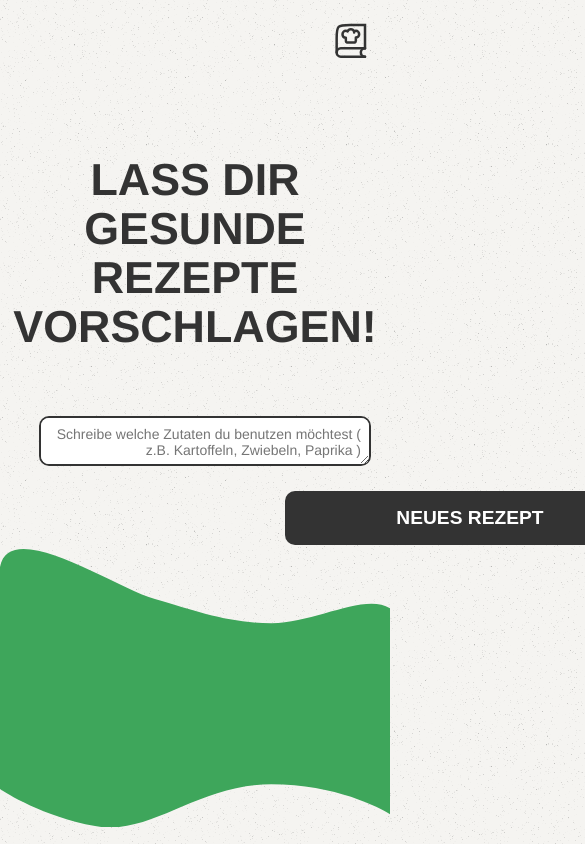
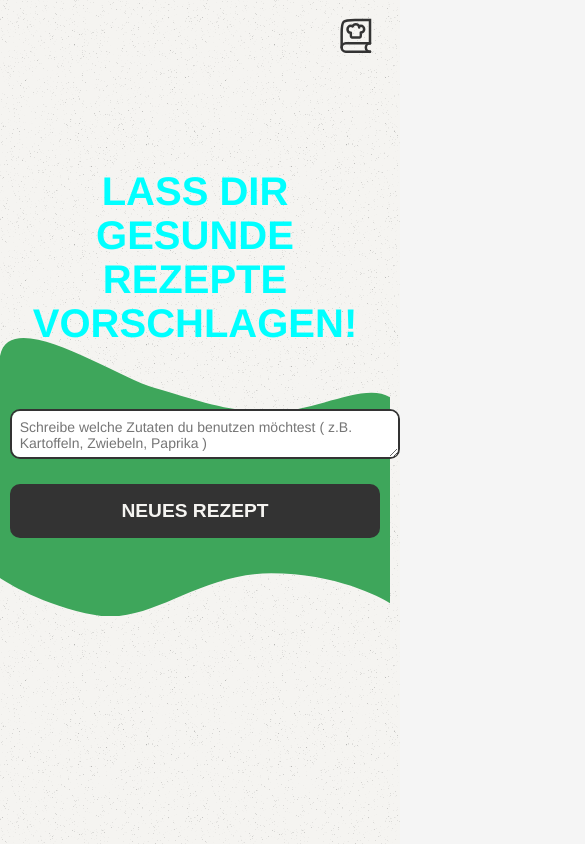
Before and after one commit to lebuxx/recipe_web_app, a React (Create React App) app in the folder frontend/react-frontend/: page / in a window 390 px wide. Shown: the top 844 px of the page, 585 px wide, since content can reach past the window. Built offline with nearby package versions, Linux system fonts and the light colour scheme; a web font is replaced by a local one.

Commit message:
feat: Update favicon to SVG format and modify HomePage title styling

```diff
--- a/frontend/react-frontend/public/index.html
+++ b/frontend/react-frontend/public/index.html
@@ -2,7 +2,7 @@
 <html lang="en">
   <head>
     <meta charset="utf-8" />
-    <link rel="icon" href="%PUBLIC_URL%/favicon.ico" />
+<link rel="icon" type="image/svg+xml" href="%PUBLIC_URL%/favicon.svg" />
     <meta name="viewport" content="width=device-width, initial-scale=1" />
     <meta name="theme-color" content="#000000" />
     <meta
--- a/frontend/react-frontend/src/App.css
+++ b/frontend/react-frontend/src/App.css
@@ -77,7 +77,7 @@ body {
 
 .btn-primary {
   background-color: #333;
-  color: white;
+  color:#F5F4F1;
 }
 
 .btn-primary:hover {
@@ -126,9 +126,14 @@ body {
   line-height: 1;
 }
 
-h1 span{
+/* h1 span{
   display: block;
-}
+} */
+ .home-title::before {
+  content: "Lass dir\A gesunde\A Rezepte\A vorschlagen!";
+  white-space: pre-line;
+  display: block;
+ }
 
 .tomato-image {
   position: absolute;
@@ -408,243 +413,131 @@ body.saved-recipes-page{
 }
 
 
-/* ===== RESPONSIVE DESIGN ===== */
+/* ===== RESPONSIVE DESIGN ===== *
 
-/* Large screens (1200px+) */
-@media (min-width: 1200px) {
-  /* Home page */
-  .home-title {
-    font-size: 9.5rem;
-  }
-
-  .tomato-image {
-    width: 450px;
-  }
-
-  .homepage-green-background {
-    top: 70%;
-    transform: translateY(-10%);
-  }
-}
-
-/* Desktop/Laptop (992px - 1199px) */
-@media (max-width: 1199px) and (min-width: 992px) {
-  /* Home page */
-  .home-title {
-    font-size: 7rem;
-  }
-
-  .tomato-image {
-    width: 350px;
-    left: 80%;
-  }
-
-.homepage-green-background {
-    top: 80%;
-    transform: translateY(-10%);
-  }
-
-  /* Recipe page */
-  .recipe-content{
-    display: flex;
-    flex-direction: column;
-  }
-
-  /*Saved recipes page */
-  .saved-recipe-title{
-    text-align: right;
-  }
-  .saved-recipe-green-background{
-    /* display: none; */
-  }
-
-}
-/* Tablets landscape (768px - 991px) */
-@media (max-width: 991px) and (min-width: 768px) {
-  /* Home page */
+/* Tablets und kleinere Desktops */
+@media (max-width: 1199px) {
   .home-title {
     font-size: 6rem;
+    color:#ea0f0f
   }
 
   .tomato-image {
     width: 300px;
-    left: 80%;
-  }
-   .homepage-green-background {
-    top: 70%;
-    transform: translateY(-10%);
   }
 
   .title-container {
     margin-bottom: 10rem;
   }
 
-    /* Recipe page */
-    .recipe-content{
-      display: flex;
-      flex-direction: column;
-    }
-
-    /*Saved recipes page */
-  .saved-recipe-title{
-    text-align: right;
+  .homepage-green-background {
+    top: 70%;
   }
 
-  .saved-recipe-green-background{
-  /* display: none; */
+  /* Recipe page wird gestapelt */
+  .recipe-content {
+    display: flex;
+    flex-direction: column;
+    gap: 1.5rem;
+  }
+
+  .recipe-title {
+    font-size: 4rem;
+    margin: 8rem auto 4rem;
+  }
+
+  .recipe-container {
+    width: 90%;
+    padding: 1.5rem;
+  }
+
+  /* Saved recipes */
+  .saved-recipe-title {
+    font-size: 5rem;
+    margin-bottom: 4rem;
+    padding: 0 1rem;
+  }
+
+  .saved-recipe-item {
+    padding: 20px 30px;
+    margin-bottom: 20px;
   }
 }
 
-/* Tablets portrait and large smartphones (576px - 767px) */
-@media (max-width: 767px) and (min-width: 576px) {
+/* ===== MOBILE BREAKPOINT (bis 767px) ===== */
+/* Smartphones und kleine Tablets */
+@media (max-width: 767px) {
   .title-container {
     flex-direction: column;
     align-items: center;
     text-align: center;
-    margin-bottom: 8rem;
+    margin-bottom: 4rem;
   }
 
   .home-title {
-    font-size: 4.5rem;
-    text-align: left;
-    margin-top: 3rem;
-  }
-
-  .homepage-green-background {
-    top: 50%;
-    transform: translateY(-10%);
+    font-size: 3rem;
+    text-align: center;
+    margin-top: 2rem;
+    line-height: 1.1;
+    color: aqua;
   }
 
   .tomato-image {
-    width: 200px;
-    left: 85%;
-  }
-
-  .home-buttons,
-  .ingredients-input-container {
-    margin-left: auto;
-    margin-right: 10%;
-  }
-
-  /* Recipe page */
-  .recipe-content{
-    display: flex;
-    flex-direction: column;
-  }
-
-
-   /*Saved recipes page */
-  .saved-recipe-title{
-    text-align: right;
-  }
-
-  .saved-recipe-green-background{
-    /* display: none; */
-  }
-}
-
-/* Smartphones landscape (481px - 575px) */
-@media (max-width: 575px) and (min-width: 481px) {
-  .title-container {
-    flex-direction: column;
-    align-items: center;
-    text-align: left;
-    margin-bottom: 6rem;
-  }
-
-  .home-title {
-    font-size: 3.5rem;
-    text-align: left;
-    margin-top: 2rem;
-  }
-
-  .tomato-image {
-    width: 150px;
-    left: 85%;
+    width: 180px;
+    left: 50%;
+    top: 30%;
   }
 
   .homepage-green-background {
     top: 40%;
-    transform: translateY(-10%);
-  }
-
-  .home-buttons,
-  .ingredients-input-container {
-    margin-right: auto;
-    width: 90%;
-  }
-
-  /* Recipe page */
-  .recipe-content{
-    display: flex;
-    flex-direction: column;
-  }
-
-  /*Saved recipes page */
-
-  .saved-recipe-green-background{
-  /* display: none; */
-  }
-}
-
-/* Small smartphones (320px - 480px) */
-@media (max-width: 480px) {
-  .title-container {
-    flex-direction: column;
-    align-items: center;
-    text-align: left;
-    margin-bottom: 4rem;
-  }
-
-  .home-title {
-    font-size: 2.8rem;
-    text-align: center;
-    margin-top: 1.5rem;
-    line-height: 1.1;
-  }
-
-  .tomato-image {
-    display: none;
-  }
-
-  .home-buttons,
-  .ingredients-input-container {
-    margin-right: auto;
-    width: 95%;
   }
 
   .home-buttons {
+    width: 90%;
     max-width: none;
+    margin: 0 auto;
+  }
+
+  .ingredients-input-container {
+    width: 90%;
+    max-width: none;
+    margin: 0 auto 20px auto;
   }
 
   .ingredients-input {
     font-size: 14px;
     padding: 8px;
+    text-align: left;
   }
 
   /* Recipe page */
-  .recipe-content{
-    display: flex;
+  .recipe-content {
     flex-direction: column;
+    gap: 1rem;
   }
 
-
-  /* Saved recipes page */
-  .saved-recipe-title {
+  .recipe-title {
     font-size: 2.5rem;
-    margin-bottom: 2rem;
-    text-align: right;
-    padding: 0 0.5rem;
-    line-height: 1.2;
-  }
-
-  .saved-recipe-green-background {
-   /* display: none; */
+    margin: 4rem auto 3rem;
+    width: 95%;
+    padding: 0 1rem;
   }
 
   .recipe-container {
     width: 95%;
-    padding: 0.5rem;
+    padding: 1rem;
+  }
+
+  .recipe-content-section {
+    padding: 1rem;
+  }
+
+  /* Saved recipes */
+  .saved-recipe-title {
+    font-size: 2.5rem;
+    margin-bottom: 2rem;
+    padding: 0 0.5rem;
+    line-height: 1.2;
   }
 
   .saved-recipe-item {
@@ -652,44 +545,40 @@ body.saved-recipes-page{
     margin-bottom: 15px;
   }
 
-  .home-icon {
+  .home-icon,
+  .cookbook-icon {
     font-size: 1.2rem;
     top: 15px;
     right: 15px;
   }
 }
 
-/* Smaller tablets (768px) */
-@media (max-width: 768px) {
-  .saved-recipe-title {
-    font-size: 3.5rem;
-    margin-bottom: 3rem;
-    text-align: right;
-    padding: 0 1rem;
+/* ===== SEHR KLEINE MOBILE GERÄTE (bis 480px) ===== */
+@media (max-width: 480px) {
+  .home-title {
+    font-size: 2.5rem;
   }
 
-  .saved-recipe-green-background {
-    width: 30%;
+  .tomato-image {
+    display: none; /* Auf sehr kleinen Bildschirmen ausblenden */
+  }
+
+  .home-buttons,
+  .ingredients-input-container {
+    width: 95%;
+  }
+
+  .recipe-title {
+    font-size: 2rem;
+    margin: 3rem auto 2rem;
+  }
+
+  .saved-recipe-title {
+    font-size: 2rem;
+    margin-bottom: 1.5rem;
   }
 
   .recipe-container {
-    width: 90%;
-    padding: 1rem;
-  }
-
-  /* Recipe page */
-  .recipe-content{
-    display: flex;
-    flex-direction: column;
-  }
-
-  /*Saved recipes page */
-
-  .saved-recipe-title{
-    text-align: right;
-  }
-
-  .saved-recipe-green-background{
-  /* display: none; */
+    padding: 0.5rem;
   }
 }
--- a/frontend/react-frontend/src/pages/HomePage.js
+++ b/frontend/react-frontend/src/pages/HomePage.js
@@ -34,10 +34,10 @@ const HomePage = () => {
         </Link>
        <div className="title-container">
           <h1 className="home-title">
-            <span>Lass dir </span>
+            {/* <span>Lass dir </span>
             <span>gesunde </span>
             <span>Rezepte </span>
-            <span>vorschlagen!</span>
+            <span>vorschlagen!</span> */}
           </h1>
           <img
             src={TomatoImage}
```
Also changed, not shown: frontend/react-frontend/public/favicon.svg (added).
